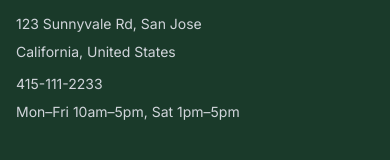
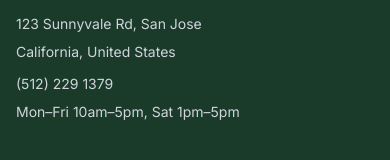
Before and after one commit to Tani1964/JUT, a React (Vite) app: page /contact in a window 390 px wide. Shown: the part 1905-2065 px from the top of the page. Built offline with nearby package versions, Linux system fonts and the light colour scheme.

Commit message:
chore: phone number update

```diff
--- a/src/components/Footer.jsx
+++ b/src/components/Footer.jsx
@@ -43,7 +43,7 @@ export default function Footer() {
             <ul className="space-y-2 text-gray-300 text-sm">
               <li>123 Sunnyvale Rd, San Jose</li>
               <li>California, United States</li>
-              <li className="pt-1">415-111-2233</li>
+              <li className="pt-1">(512) 229 1379</li>
               <li>Mon–Fri 10am–5pm, Sat 1pm–5pm</li>
             </ul>
           </div>
```
